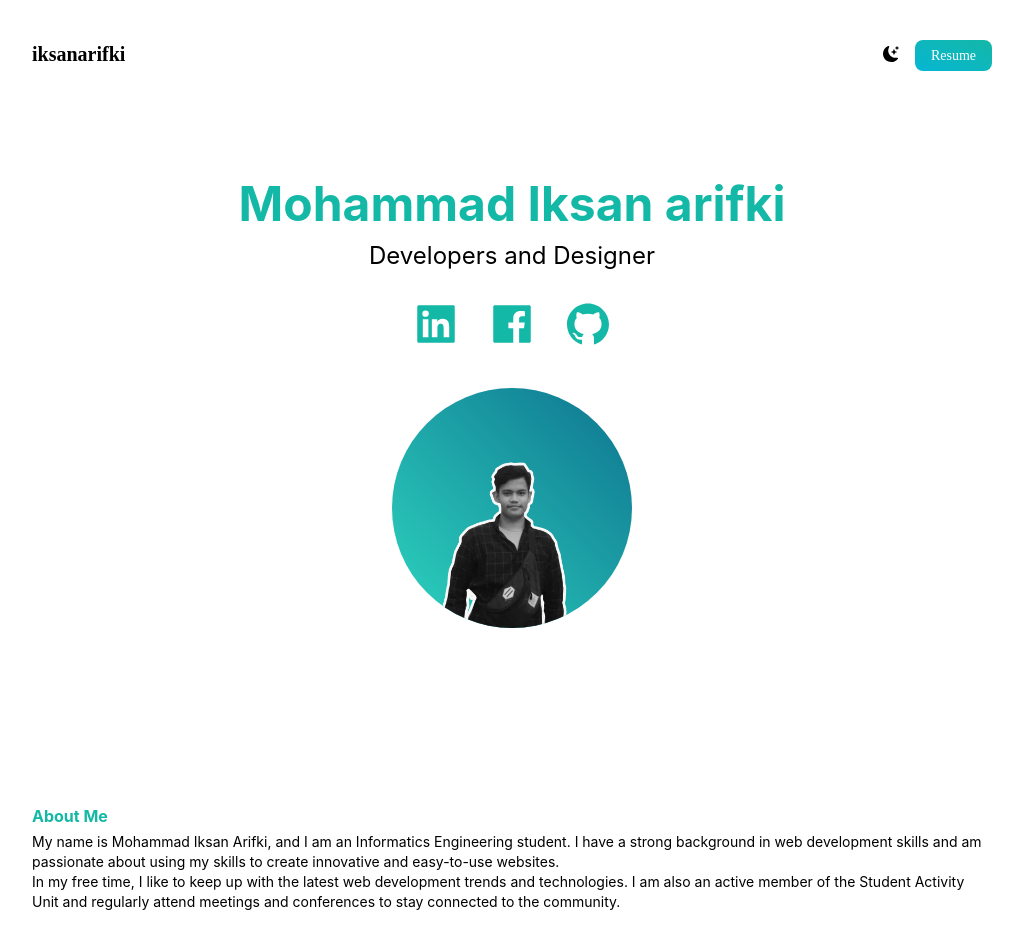
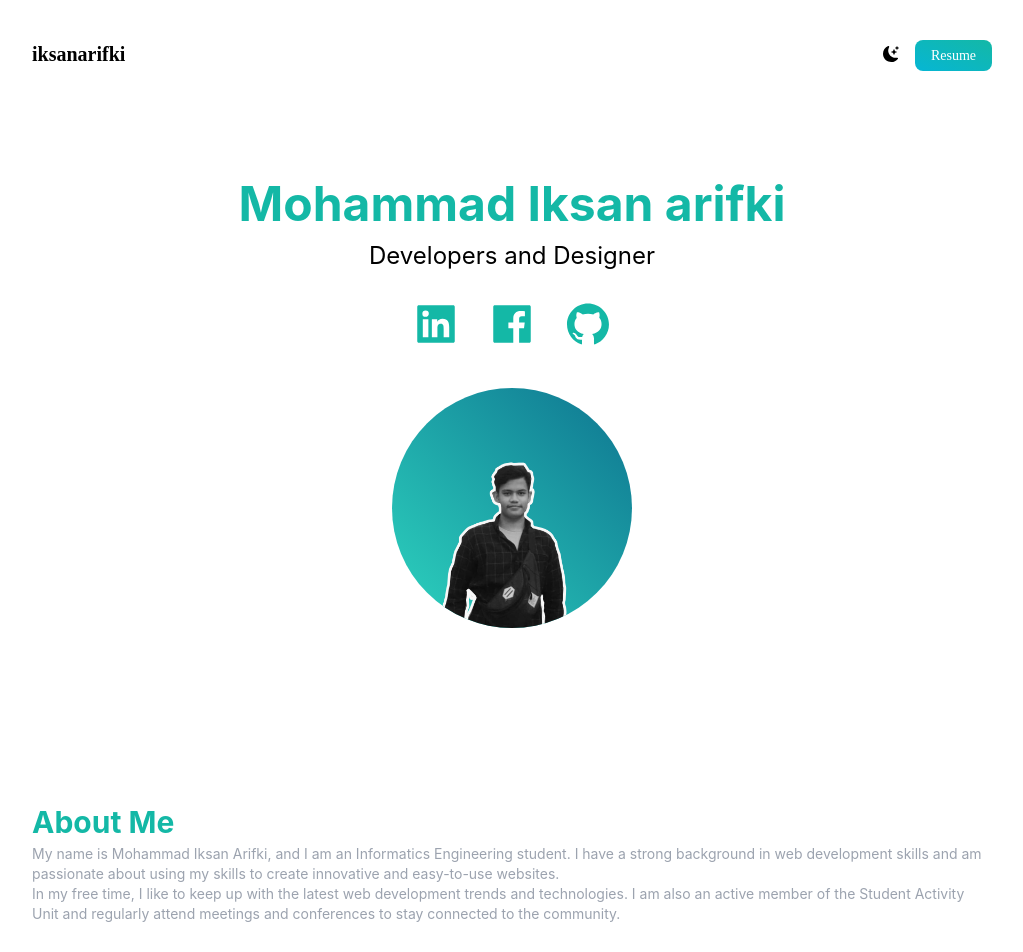
Before and after one commit to IksanArifki27/Portofolio-Tailwind, a Next.js app: page / in a window 1280 px wide. Shown: the top 952 px of the page, without its empty margins (128-1151 px from the left). Built offline with nearby package versions, Linux system fonts and the light colour scheme.

Commit message:
fixing style

```diff
--- a/components/PortoFolio.jsx
+++ b/components/PortoFolio.jsx
@@ -1,6 +1,5 @@
 import React from "react";
 import sistemPegawai from "../public/sistem pegawai.png";
-
 import webDestinasi from "../public/web destinasi.png";
 import sioktig from "../public/sioktig.png";
 import idplay from "../public/idplay.png";
--- a/pages/index.js
+++ b/pages/index.js
@@ -4,6 +4,12 @@ import iksan from "../public/xsann.png";
 import { BsFillMoonStarsFill } from "react-icons/bs";
 import { AiFillGithub, AiFillLinkedin, AiFillFacebook } from "react-icons/ai";
 import { useState, useContext } from "react";
+import sistemPegawai from "../public/sistem pegawai.png";
+import webDestinasi from "../public/web destinasi.png";
+import sioktig from "../public/sioktig.png";
+import idplay from "../public/idplay.png";
+import design from "../public/design.png";
+import code from "../public/code.png";
 
 import Footer from "../components/Footer";
 import Aboutme from "../components/Aboutme";
--- a/tailwind.config.js
+++ b/tailwind.config.js
@@ -1,7 +1,7 @@
 /** @type {import('tailwindcss').Config} */
 module.exports = {
   darkMode: "class",
-  content: ["./pages/**/*.{html,js}", "./components/**/*.{html,js}"],
+  content: ["./pages/**/*.{html,js}", "./components/**/*.{html,jsx}"],
   theme: {
     extend: {
       fontFamily: {
```
